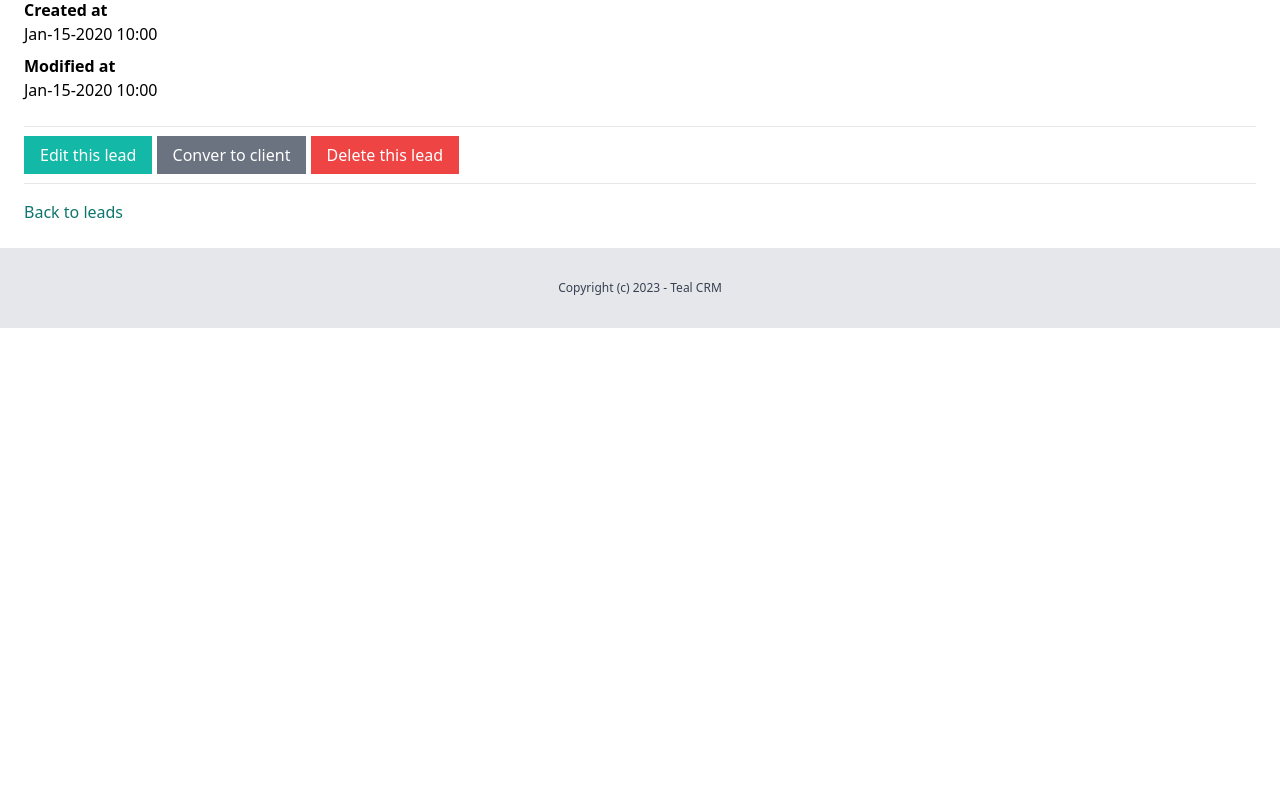
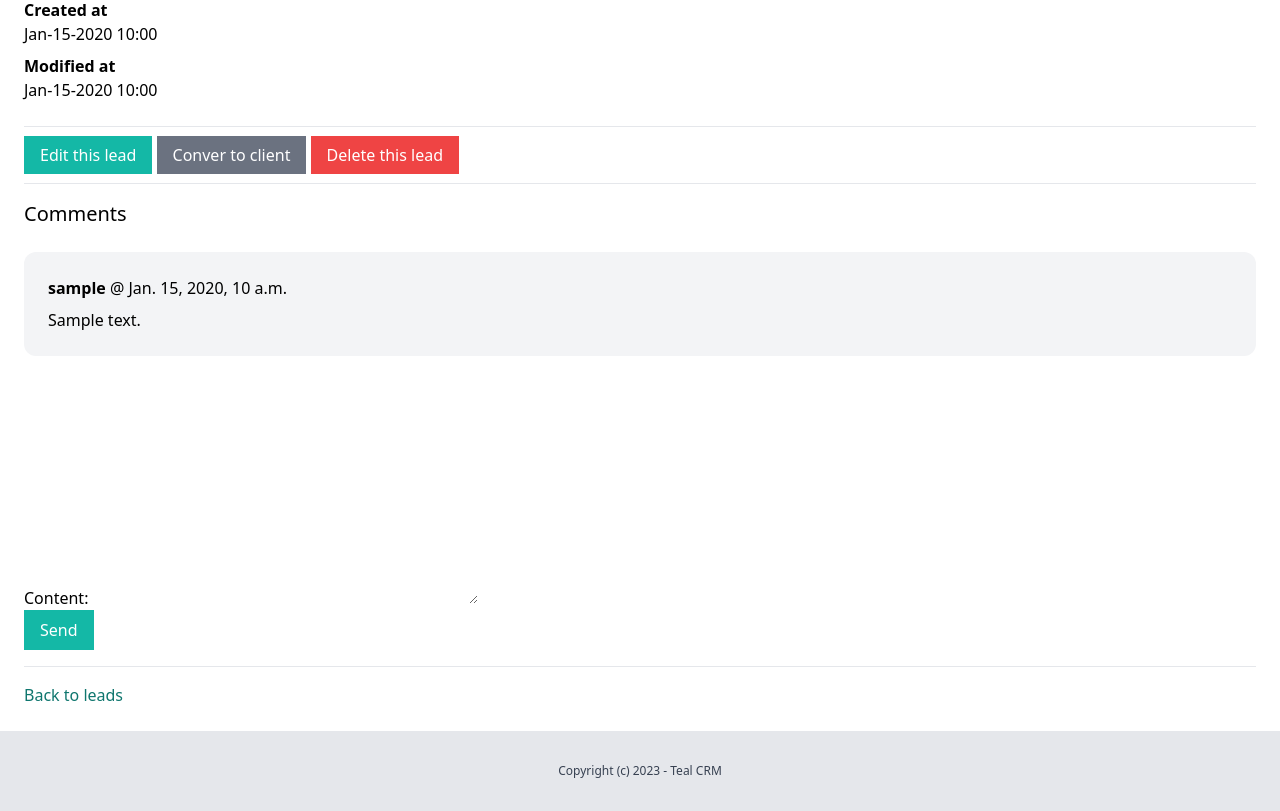
Before and after one commit to jfreites/tealcrm, a Django app: page /dashboard/leads/1 in a window 1280 px wide. Shown: the part 314-1125 px from the top of the page. Before the commit the page ends 642 px from the top, so only its background shows below. Run offline with Django 4.2, Linux system fonts and the light colour scheme; a user stored in the database is signed in; tables that the repository leaves empty hold one stand-in row (values such as "Sample post").

Commit message:
comments on lead details

```diff
--- a/lead/admin.py
+++ b/lead/admin.py
@@ -1,5 +1,6 @@
 from django.contrib import admin
 
-from .models import Lead
+from .models import Lead, Comment
 
 admin.site.register(Lead)
+admin.site.register(Comment)
--- a/lead/forms.py
+++ b/lead/forms.py
@@ -1,9 +1,15 @@
 from django import forms
 
-from .models import Lead
+from .models import Lead, Comment
 
 
 class AddLeadForm(forms.ModelForm):
     class Meta:
         model = Lead
         fields = ('name', 'email', 'description', 'priority', 'status')
+
+
+class AddCommentForm(forms.ModelForm):
+    class Meta:
+        model = Comment
+        fields = ('content',)
--- a/lead/models.py
+++ b/lead/models.py
@@ -43,3 +43,11 @@ class Lead(models.Model):
 
     def __str__(self) -> str:
         return self.name
+
+
+class Comment(models.Model):
+    team = models.ForeignKey(Team, related_name='lead_comments', on_delete=models.CASCADE)
+    lead = models.ForeignKey(Lead, related_name='comments', on_delete=models.CASCADE)
+    content = models.TextField(blank=True, null=True)
+    created_by = models.ForeignKey(User, related_name='lead_comments', on_delete=models.CASCADE)
+    created_at = models.DateTimeField(auto_now_add=True)
--- a/lead/templates/lead/lead_detail.html
+++ b/lead/templates/lead/lead_detail.html
@@ -33,6 +33,27 @@
 
         <hr class="my-4">
 
+        <h2 class="mb-6 text-xl">Comments</h2>
+
+        <div class="space-y-4">
+            {% for comment in lead.comments.all %}
+            <div class="bg-gray-100 mb-2 py-6 px-6 rounded-xl">
+                <p class="mb-2"><strong>{{ comment.created_by }}</strong> @ {{ comment.created_at }}</p>
+
+                {{ comment.content }}
+            </div>
+            {% endfor %}
+        </div>
+
+        <form action="{% url 'lead:add_comment' lead.id %}" method="post">
+            {% csrf_token %}
+            {{ form.as_p }}
+
+            <button class="py-2 px-4 bg-teal-500 text-white">Send</button>
+        </form>
+
+        <hr class="my-4">
+
         <a href="{% url 'lead:list' %}" class="text-teal-700">Back to leads</a>
     </div>
 {% endblock %}
--- a/lead/urls.py
+++ b/lead/urls.py
@@ -9,6 +9,7 @@ urlpatterns = [
     path('<int:pk>', views.LeadDetailView.as_view(), name='detail'),
     path('<int:pk>/edit/', views.LeadUpdateView.as_view(), name='edit'),
     path('<int:pk>/delete/', views.LeadDeleteView.as_view(), name='delete'),
-    path('<pk>/convert/', views.ConvertToClientView.as_view(), name='convert_to_client'),
+    path('<int:pk>/convert/', views.ConvertToClientView.as_view(), name='convert_to_client'),
+    path('<int:pk>/add-comment/', views.AddCommentView.as_view(), name='add_comment'),
     path('add-lead/', views.LeadCreateView.as_view(), name='add'),
 ]
--- a/lead/views.py
+++ b/lead/views.py
@@ -8,7 +8,8 @@ from django.views import View
 from django.views.generic import ListView, DetailView, DeleteView, UpdateView, CreateView
 from django.urls import reverse_lazy
 
-from .models import Lead
+from .forms import AddCommentForm
+from .models import Lead, Comment
 
 from client.models import Client
 from team.models import Team
@@ -32,6 +33,13 @@ class LeadDetailView(DetailView):
     @method_decorator(login_required)
     def dispatch(self, *args, **kwargs):
         return super().dispatch(*args, **kwargs)
+
+    def get_context_data(self, **kwargs):
+        context = super().get_context_data(**kwargs)
+        context['form'] = AddCommentForm()
+        context['comments'] = Comment.objects.filter(lead_id=self.kwargs.get('pk'))
+
+        return context
 
 
 class LeadDeleteView(DeleteView):
@@ -125,3 +133,22 @@ class ConvertToClientView(View):
         messages.success(request, 'The lead was converted to a client')
 
         return redirect('lead:list')
+
+
+class AddCommentView(View):
+    def post(self, request, *args, **kwargs):
+        pk = kwargs.get('pk')
+        team = Team.objects.filter(created_by=request.user)[0]
+
+        form = AddCommentForm(request.POST)
+
+        if form.is_valid():
+            comment = form.save(commit=False)
+            comment.team = team
+            comment.created_by = request.user
+            comment.lead_id = pk
+            comment.save()
+
+            messages.success(request, 'Your comment was saved.')
+
+        return redirect('lead:detail', pk=pk)
```
Also changed, not shown: TODO.md (+1 -1 lines), lead/migrations/0005_comment.py (added), static/main.min.css.
